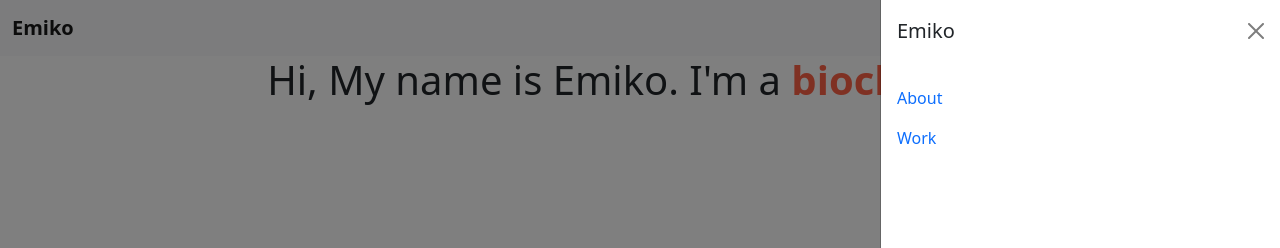
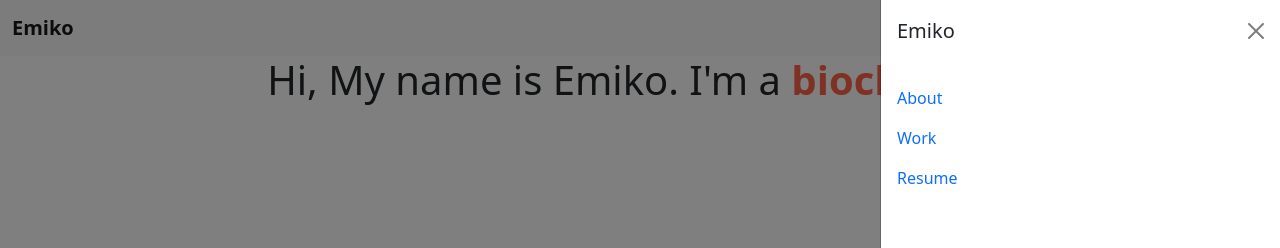
Before and after one commit to ejpijoan/myPortfolio, a React (Create React App) app: page / in a window 1280 px wide. Both pictures are taken after a click on the button 1240 px from the left and 28 px from the top of the page. Shown: the top 248 px of the page. Built offline with nearby package versions, Linux system fonts and the light colour scheme.

Commit message:
adds resume link to navbar

```diff
--- a/src/Navigation.js
+++ b/src/Navigation.js
@@ -1,5 +1,6 @@
 import './Navigation.css';
 import React, {Component} from 'react'
+import resume from './attachments/resume.pdf'
 import {Navbar, Nav, Container, Offcanvas} from 'react-bootstrap'
 
 class Navigation extends Component {
@@ -21,6 +22,7 @@ class Navigation extends Component {
                             <Nav className='justify-content-end flex-grow-1 pe-3'>
                                 <Nav.Link className='navlink' href="/about">About</Nav.Link>
                                 <Nav.Link className='navlink' href="/portfolio">Work</Nav.Link>
+                                <Nav.Link className='navlink' href={resume}>Resume</Nav.Link>
                             </Nav>
                         </Offcanvas.Body>
                     </Navbar.Offcanvas>
```
